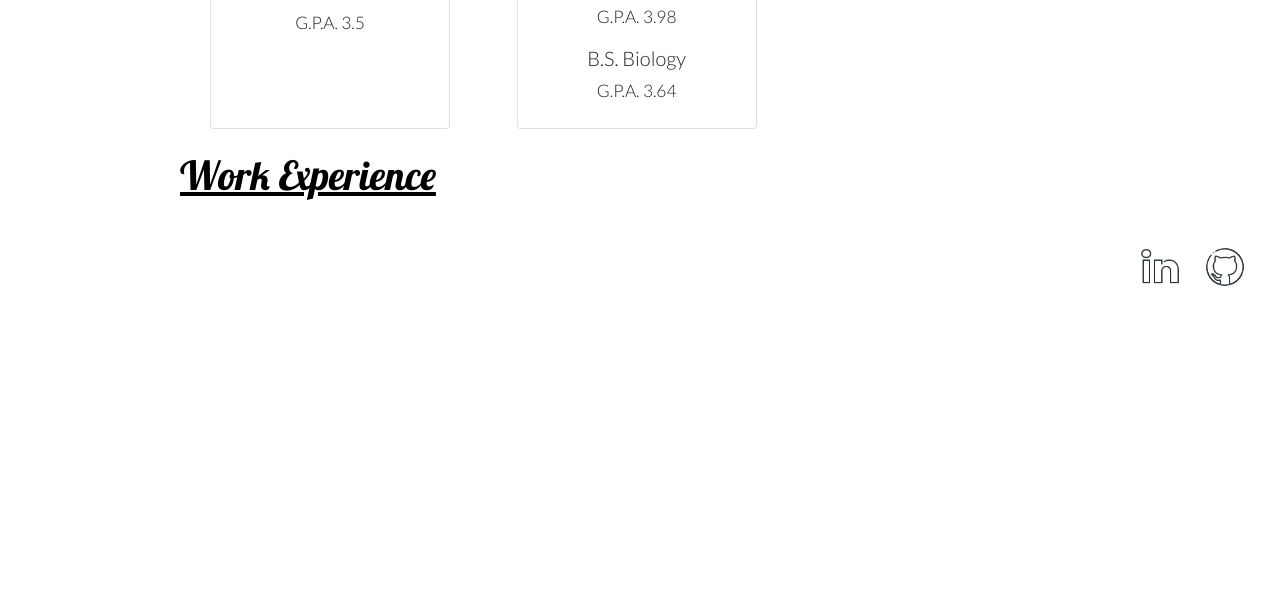
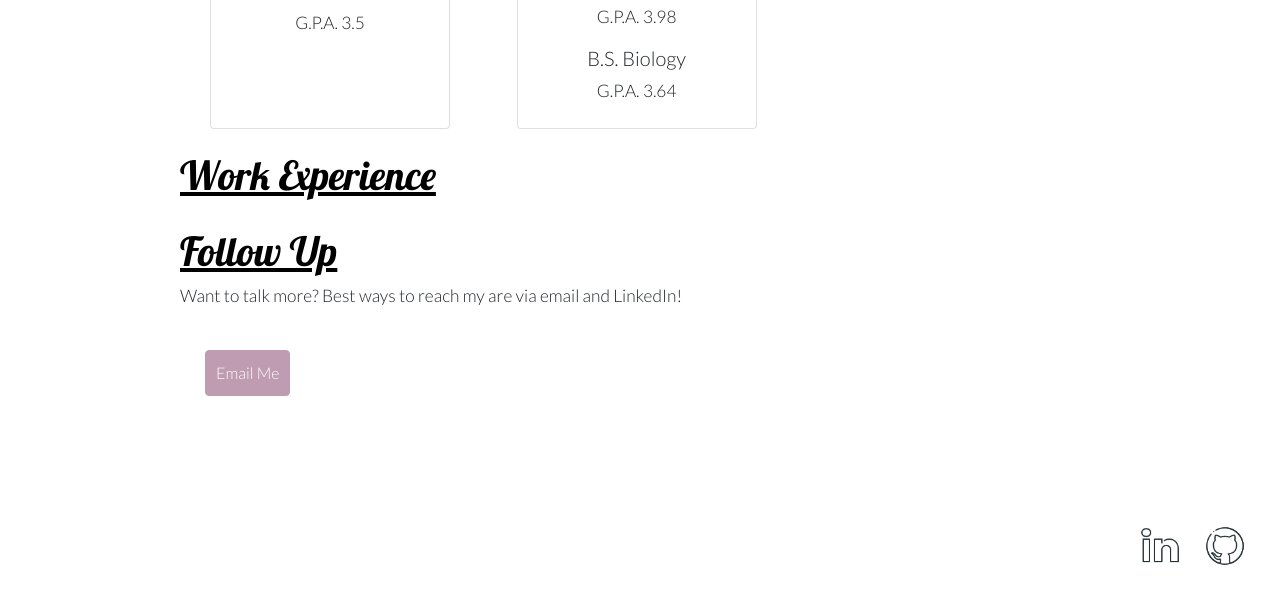
Before and after one commit to mcfarlm3/PortfolioProject, a Django app: page / in a window 1280 px wide. Shown: the part 1376-1987 px from the top of the page. Before the commit the page ends 1662 px from the top, so only its background shows below. Run offline with Django 3.2, Linux system fonts and the light colour scheme; data that the repository does not hold is empty; some libraries are stand-ins or nearby versions.

Commit message:
Added email button to bottom of site

```diff
--- a/blog/templates/blog/index.html
+++ b/blog/templates/blog/index.html
@@ -40,7 +40,7 @@
           <div class="col">
           </div>
 
-          <div class="col-10">
+          <div class="col-10 col-xs-12">
 
             <div class="section" id="about-me">
               <h2><u>About Me</u></h2>
@@ -165,6 +165,14 @@
 
             </div>
 
+            <div class="section" id="follow-up">
+              <h2><u>Follow Up</u></h2>
+              <p>Want to talk more? Best ways to reach my are via email and LinkedIn!</p>
+              <div class="section-content">
+                <a href="mailto:michelleirenemcfarland@gmail.com" type="button" class="btn btn-dark">Email Me</a>
+            </div>
+
+            </div>
           </div>
 
           <div class="col">
```
